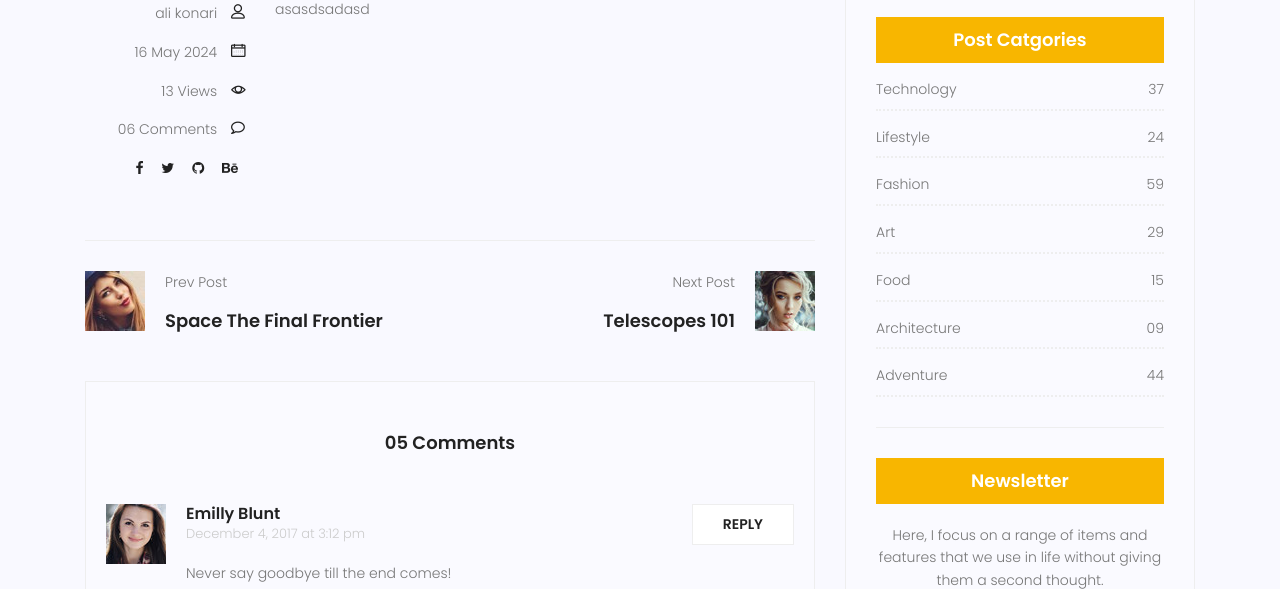
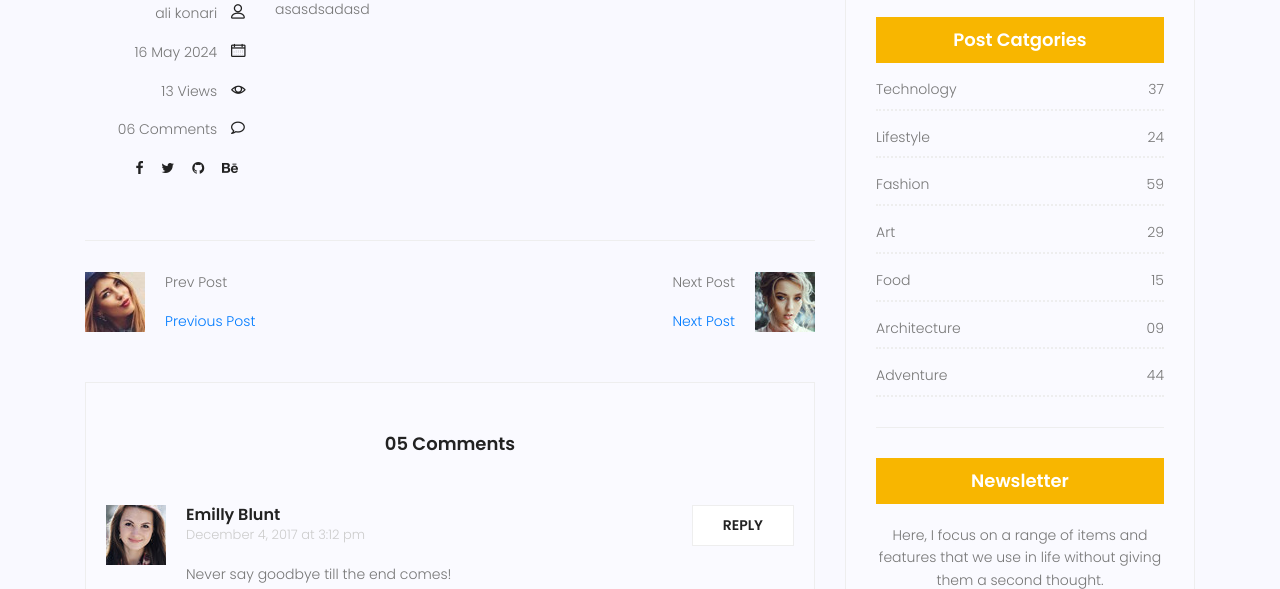
Before and after one commit to anfkekkek234/mysite, a Django app: page /blog/4 in a window 1280 px wide. Shown: the part 1787-2376 px from the top of the page. Run offline with Django 4.2, Linux system fonts and the light colour scheme; data comes from the database, SQL or seed files in the repository; both versions use the stored data as it was after the commit; some libraries are stand-ins or nearby versions.

Commit message:
practice 2
i did practice 2

```diff
--- a/blog/views.py
+++ b/blog/views.py
@@ -1,18 +1,34 @@
 from django.shortcuts import render , get_object_or_404
-from datetime import datetime
+from django.utils import timezone
 from blog.models import Post
 
 
 # Create your views here.
 def blog(request):
-    current_time = datetime.now()
+    current_time = timezone.now()
     posts = Post.objects.filter(status=1,published_date__lte=current_time)
     context = {'posts': posts}
     return render(request,'blog/blog-home.html',context)
 
 def blog_single(request,pid):
-    post = get_object_or_404(Post,pk=pid,status=1)
+    current_time = timezone.now()
+    post = get_object_or_404(Post,pk=pid,status=1,published_date__lte=current_time)
     post.counted_views += 1
     post.save()
-    context = {'post':post}
+    all_posts = Post.objects.filter(status=1)
+    current_index = list(all_posts).index(post)
+
+    previous_post = None
+    next_post = None
+
+    # بررسی می‌کنیم آیا پست‌های قبلی و بعدی وجود دارند یا نه
+    if current_index > 0:
+        previous_post = all_posts[current_index - 1]
+    if current_index < len(all_posts) - 1:
+        next_post = all_posts[current_index + 1]
+
+    context = {
+        'post': post,
+        'previous_post': previous_post,
+        'next_post': next_post,}
     return render(request, 'blog/blog-single.html',context)
--- a/templates/blog/blog-home.html
+++ b/templates/blog/blog-home.html
@@ -98,7 +98,7 @@
 									<div class="user-details row">
 										<p class="user-name col-lg-12 col-md-12 col-6"><a href="#">{{ post.author.get_full_name}}</a> <span class="lnr lnr-user"></span></p>
 										<p class="date col-lg-12 col-md-12 col-6"><a href="#">{{ post.published_date|date:"d M Y" }}</a> <span class="lnr lnr-calendar-full"></span></p>
-{#										<p class="view col-lg-12 col-md-12 col-6"><a href="#">{{ post.counted_views }} Views</a> <span class="lnr lnr-eye"></span></p>#}
+										<p class="view col-lg-12 col-md-12 col-6"><a href="#">{{ post.counted_views }} Views</a> <span class="lnr lnr-eye"></span></p>
 										<p class="comments col-lg-12 col-md-12 col-6"><a href="#">06 Comments</a> <span class="lnr lnr-bubble"></span></p>
 									</div>
 								</div>
--- a/templates/blog/blog-single.html
+++ b/templates/blog/blog-single.html
@@ -67,13 +67,17 @@
 										</div>
 										<div class="detials">
 											<p>Prev Post</p>
-											<a href="#"><h4>Space The Final Frontier</h4></a>
+											 {% if previous_post %}
+                                                <a href="{% url 'blog:single' previous_post.id %}">Previous Post</a>
+                                            {% endif %}
 										</div>
 									</div>
 									<div class="col-lg-6 col-md-6 col-12 nav-right flex-row d-flex justify-content-end align-items-center">
 										<div class="detials">
 											<p>Next Post</p>
-											<a href="#"><h4>Telescopes 101</h4></a>
+											{% if next_post %}
+                                                <a href="{% url 'blog:single' next_post.id %}">Next Post</a>
+                                            {% endif %}
 										</div>
 										<div class="arrow">
 											<a href="#"><span class="lnr text-white lnr-arrow-right"></span></a>
```
Also changed, not shown: db.sqlite3, media/blog/DeJpSM2X4AAFgjq.jpg (added), media/blog/c638497bb4c75453f14210ffb5bee71f.jpg (added), media/blog/d50da661808f61fceaa4e15877e7a3d7.png (added).
